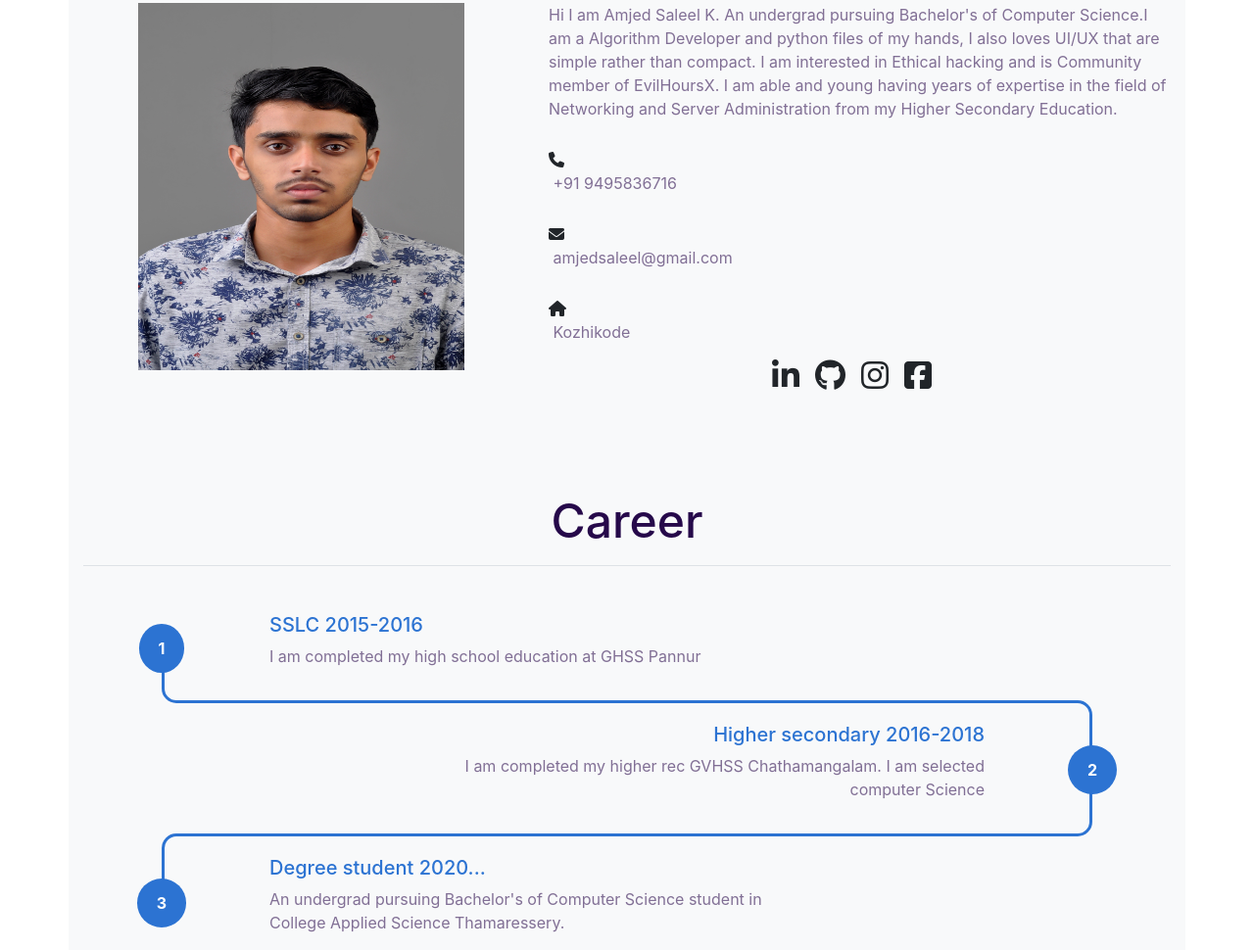
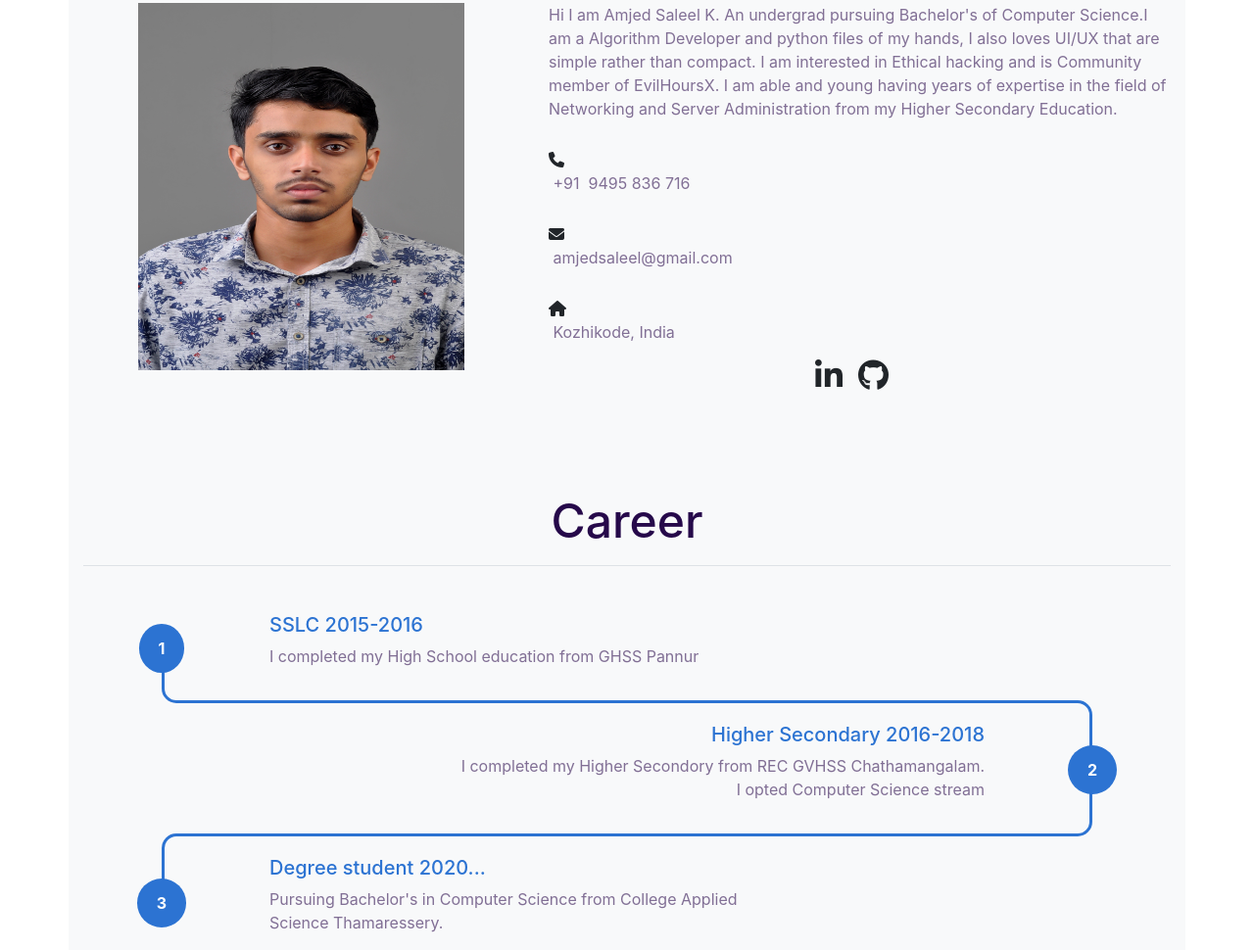
Before and after one commit to amjedsaleel/personal-website, a plain HTML site: page index.html in a window 1280 px wide. Shown: the part 919-1889 px from the top of the page at 98% size. Drawn offline with nearby package versions, Linux system fonts and the light colour scheme.

Commit message:
Update index.html

```diff
--- a/index.html
+++ b/index.html
@@ -5,7 +5,7 @@
   <meta charset="UTF-8">
   <meta name="viewport" content="width=device-width, initial-scale=1.0">
   <meta http-equiv="X-UA-Compatible" content="ie=edge">
-  <!-- <link rel="icon" href="photos/70373581_2253197298142972_674199879606636195_n.jpg" type="image/gif" sizes="16x16">  -->
+
   <title>Amjed</title>
   <link rel="stylesheet" href="https://maxcdn.bootstrapcdn.com/bootstrap/4.0.0/css/bootstrap.min.css"
     integrity="sha384-Gn5384xqQ1aoWXA+058RXPxPg6fy4IWvTNh0E263XmFcJlSAwiGgFAW/dAiS6JXm" crossorigin="anonymous">
@@ -45,9 +45,9 @@
     <div class=" home col-12">
 
       <div class="banner-text col-12" id="home">
-        <h3>Hello, I'm</h3>
+        <h3>Hola, I'm</h3>
         <h1 class="full-name">Amjed Saleel K</h1>
-        <button class="hire-me-button ">Hire me</button>
+        <a href = "mailto: amjedsalel@gmail.com"><button class="hire-me-button">Get In Touch</button></a>
       </div>
     </div>
   </section>
@@ -65,23 +65,23 @@
             hacking and is Community member of EvilHoursX. I am able and young having years of expertise in the field
             of Networking and Server Administration from my Higher Secondary Education. </p>
           <i class="fas fa-phone phone-icon"></i>
-          <p class="contact-details">&nbsp;+91&nbsp;9495836716</p>
+          <p class="contact-details">&nbsp;+91&nbsp;&nbsp;9495&nbsp;836&nbsp;716</p>
           <i class="fas fa-envelope email-icon"></i>
-          <p class="contact-details">&nbsp;amjedsaleel@gmail.com</p>
+          <a href = "mailto: amjedsaleel@gmail.com"><p class="contact-details">&nbsp;amjedsaleel@gmail.com</p></a>
           <i class="fas fa-home home-icon"></i>
-          <p class="contact-details">&nbsp;Kozhikode</p>
+          <p class="contact-details">&nbsp;Kozhikode, India</p>
           <div class="social-media">
             <a href="https://www.linkedin.com/in/amjedsaleelk"><i class="fab fa-linkedin-in fa-2x linkedin"></i></a>
             <a href="https://github.com/amjedsaleel"><i class="fab fa-github fa-2x github"></i></a>
-            <a href="https://www.instagram.com/amjed_saleel"><i class="fab fa-instagram fa-2x instagram"></i></a>
-            <a href="https://www.facebook.com/amjed.saleel"><i class="fab fa-facebook-square fa-2x facebook"></i></a>
+<!--             <a href="https://www.instagram.com/amjed_saleel"><i class="fab fa-instagram fa-2x instagram"></i></a>
+            <a href="https://www.facebook.com/amjed.saleel"><i class="fab fa-facebook-square fa-2x facebook"></i></a> -->
           </div>
         </div>
       </div>
       <div class="row">
         <div class="col-12 col-md-12">
           <h3 class="pb-3  border-bottom mb-5 section-heading">Career</h3>
-          <!--first section-->
+
           <div class="row align-items-center how-it-works d-flex">
             <div class="col-2 text-center bottom d-inline-flex justify-content-center align-items-center">
               <div class="circle font-weight-bold">1</div>
@@ -89,10 +89,10 @@
 
             <div class="col-6">
               <h5>SSLC 2015-2016</h5>
-              <p>I am completed my high school education at GHSS Pannur</p>
+              <p>I completed my High School education from GHSS Pannur</p>
             </div>
           </div>
-          <!--path between 1-2-->
+
           <div class="row timeline">
             <div class="col-2">
               <div class="corner top-right"></div>
@@ -108,15 +108,15 @@
           <div class="row align-items-center justify-content-end how-it-works d-flex">
             <div class="col-6 text-right">
               <a href="#">
-                <h5>Higher secondary 2016-2018</h5>
+                <h5>Higher Secondary 2016-2018</h5>
               </a>
-              <p>I am completed my higher rec GVHSS Chathamangalam. I am selected computer Science</p>
+              <p>I completed my Higher Secondory from REC GVHSS Chathamangalam. I opted Computer Science stream</p>
             </div>
             <div class="col-2 text-center full d-inline-flex justify-content-center align-items-center">
               <div class="circle font-weight-bold">2</div>
             </div>
           </div>
-          <!--path between 2-3-->
+
           <div class="row timeline">
             <div class="col-2">
               <div class="corner right-bottom"></div>
@@ -128,14 +128,14 @@
               <div class="corner top-left"></div>
             </div>
           </div>
-          <!--third section-->
+
           <div class="row align-items-center how-it-works d-flex">
             <div class="col-2 text-center top d-inline-flex justify-content-center align-items-center">
               <div class="circle font-weight-bold">3</div>
             </div>
             <div class="col-6">
               <h5>Degree student 2020...</h5>
-              <p> An undergrad pursuing Bachelor's of Computer Science student in College Applied Science Thamaressery.
+              <p> Pursuing Bachelor's in Computer Science from College Applied Science Thamaressery.
             </div>
           </div>
         </div>
```
